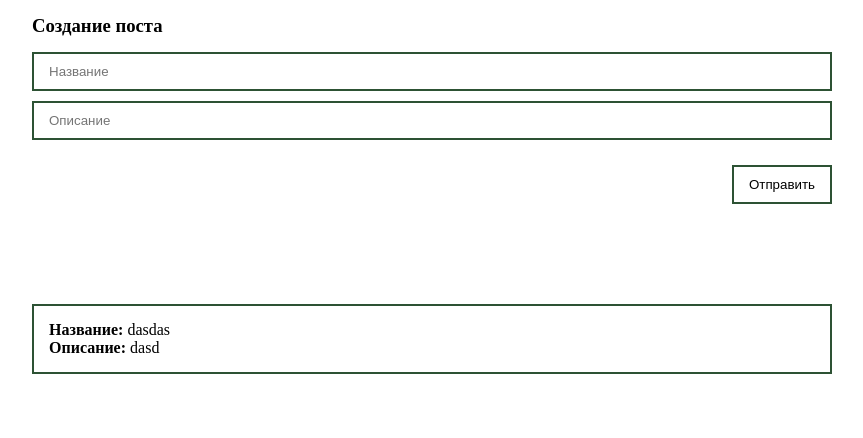
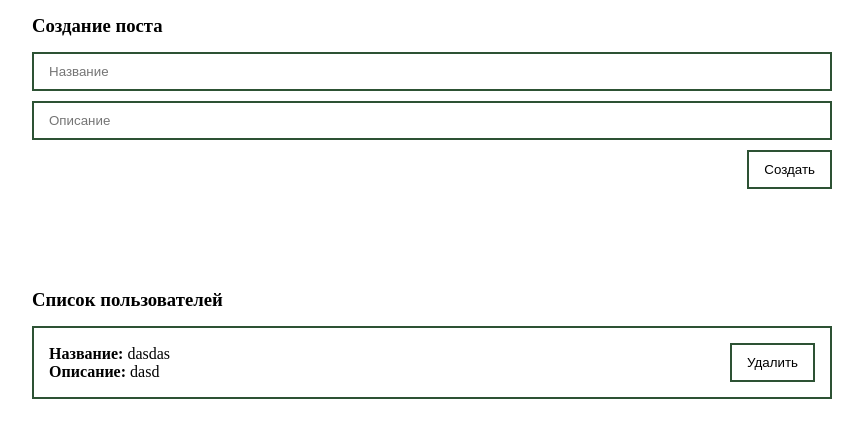
Before and after one commit to VladislavVB/zxc, a Vue app: page / in a window 1280 px wide. Shown: the top 438 px of the page, without its empty margins (208-1071 px from the left). Built offline with nearby package versions, Linux system fonts and the light colour scheme.

Commit message:
ui components

```diff
--- a/src/App.vue
+++ b/src/App.vue
@@ -71,20 +71,7 @@ export default {
     h3 {
       margin-bottom: 15px;
     }
-    &-input {
-      width: 100%;
-      border: 2px solid rgb(45, 82, 52);
-      padding: 10px 15px;
-      margin-bottom: 10px;
-    }
-    &-btn {
-      margin-left: auto;
-      margin-top: 15px;
-      border: 2px solid rgb(45, 82, 52);
-      align-self: flex-end;
-      padding: 10px 15px;
-      background-color: transparent;
-    }
+
   }
 }
 </style>
--- a/src/components/PostForm.vue
+++ b/src/components/PostForm.vue
@@ -1,24 +1,24 @@
 <template>
   <form class="post__form" @submit.prevent>
     <h3>Создание поста</h3>
-    <input
-      class="post__form-input"
+    <my-input
       v-model="post.title"
       type="text"
       placeholder="Название"
     />
-    <input
-      class="post__form-input"
+    <my-input
       v-model="post.body"
       type="text"
       placeholder="Описание"
     />
-    <button @click="createPost()" class="post__form-btn">Отправить</button>
+    <my-button @click="createPost()" class="create-btn">Создать</my-button>
   </form>
 </template>
 
 <script>
+
 export default {
+
   data() {
     return {
       post: {
@@ -40,4 +40,8 @@ export default {
 };
 </script>
 
-<style lang="scss" scoped></style>
+<style lang="scss" scoped>
+.create-btn {
+  align-self: flex-end;
+}
+</style>
--- /dev/null
+++ b/src/components/PostItem.vue
@@ -0,0 +1,31 @@
+<template>
+  <div class="post">
+    <div>
+      <div><strong>Название: </strong>{{ post.title }}</div>
+      <div><strong>Описание: </strong>{{ post.body }}</div>
+    </div>
+    <div class="post__btns">
+      <my-button >Удалить</my-button>
+    </div>
+  </div>
+</template>
+<script>
+export default {
+  props: {
+    post: {
+      type: Object,
+      required: true,
+    },
+  },
+};
+</script>
+<style lang="scss">
+.post {
+  padding: 15px;
+  border: 2px solid rgb(45, 82, 52);
+  margin-top: 15px;
+  display: flex;
+  align-items: center;
+  justify-content: space-between;
+}
+</style>
--- a/src/components/PostList.vue
+++ b/src/components/PostList.vue
@@ -1,16 +1,21 @@
 <template>
-  <div class="post" v-for="post in posts" :key="post">
-    <div><strong>Название: </strong>{{ post.title }}</div>
-    <div><strong>Описание: </strong>{{ post.body }}</div>
+  <div>
+    <h3>Список пользователей</h3>
+    <PostItem class="post" v-for="post in posts" :key="post" :post="post" />
   </div>
 </template>
 <script>
+import PostItem from "@/components/PostItem.vue";
 export default {
+  components: {
+    PostItem,
+  },
   props: {
     posts: {
       type: Array,
-    }
-  }
+      required: true,
+    },
+  },
 };
 </script>
 <style lang="scss" scoped>
--- /dev/null
+++ b/src/components/UI/MyButton.vue
@@ -0,0 +1,18 @@
+<template>
+  <button class="btn">
+    <slot></slot>
+  </button>
+</template>
+<script>
+export default {
+  name: 'my-button'
+};
+</script>
+<style lang="scss" scoped>
+.btn {
+  border: 2px solid rgb(45, 82, 52);
+  padding: 10px 15px;
+  background-color: transparent;
+  cursor: pointer;
+}
+</style>
--- /dev/null
+++ b/src/components/UI/MyInput.vue
@@ -0,0 +1,24 @@
+<template>
+  <input :value="modelValue" @input="updateInput" class="input" type="text" />
+</template>
+<script>
+export default {
+  name: "my-input",
+  props: {
+    modelValue: [String, Number]
+  },
+  methods: {
+    updateInput(event) {
+      this.$emit('update:modelValue', event.target.value)
+    }
+  },
+};
+</script>
+<style lang="scss" scoped>
+.input {
+  width: 100%;
+  border: 2px solid rgb(45, 82, 52);
+  padding: 10px 15px;
+  margin-bottom: 10px;
+}
+</style>
--- /dev/null
+++ b/src/components/UI/index.js
@@ -0,0 +1,7 @@
+import MyButton from "@/components/UI/MyButton.vue"
+import MyInput from "@/components/UI/MyInput.vue"
+
+export default [
+  MyButton,
+  MyInput
+]
--- a/src/main.js
+++ b/src/main.js
@@ -1,4 +1,12 @@
 import { createApp } from "vue";
 import App from './App'
+import components from '@/components/UI'
 
-createApp(App).mount("#app");
+const app = createApp(App);
+
+
+components.forEach(component => {
+  app.component(component.name, component)
+});
+
+app.mount("#app");
```
